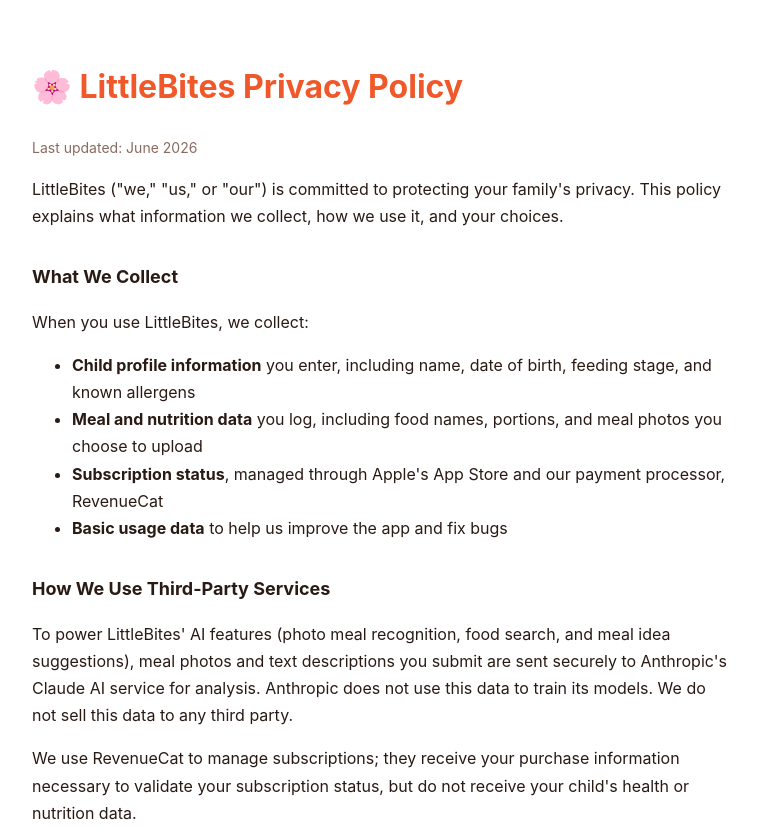
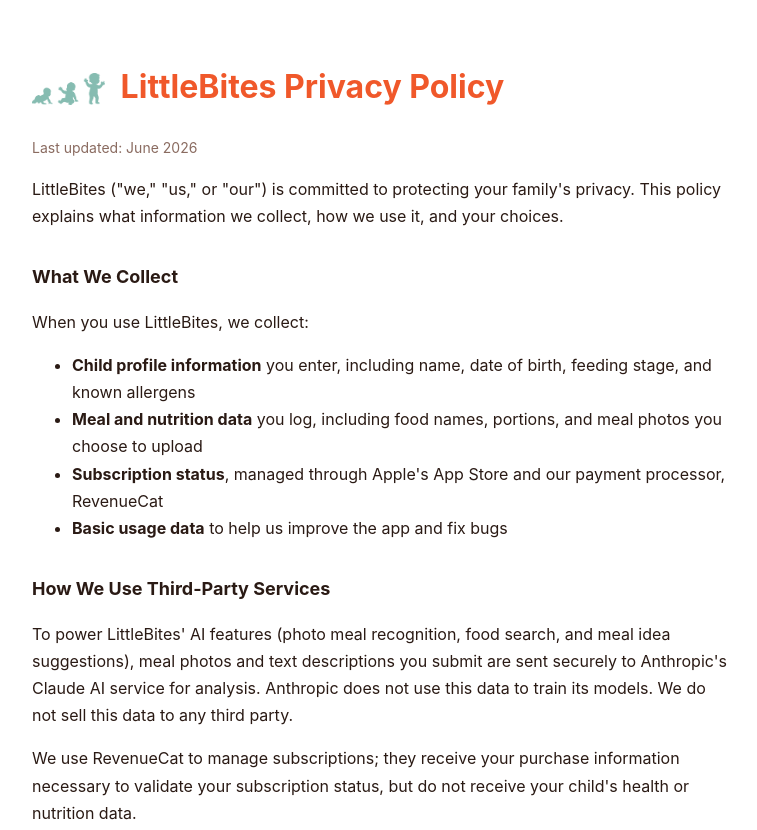
Before and after one commit to apmeyer93/littlebites-support, a plain HTML site: page privacy.html in a window 1280 px wide. Shown: the top 830 px of the page, without its empty margins (258-1015 px from the left). Drawn offline with Linux system fonts and the light colour scheme.

Commit message:
Update privacy policy header with brand image

```diff
--- a/privacy.html
+++ b/privacy.html
@@ -13,8 +13,7 @@
 </style>
 </head>
 <body>
-  <h1>🌸 LittleBites Privacy Policy</h1>
-  <p class="updated">Last updated: June 2026</p>
+<h1><img src="brand-mark.png" alt="LittleBites" style="height: 32px; vertical-align: middle; margin-right: 8px;"> LittleBites Privacy Policy</h1>  <p class="updated">Last updated: June 2026</p>
 
   <p>LittleBites ("we," "us," or "our") is committed to protecting your family's privacy. This policy explains what information we collect, how we use it, and your choices.</p>
 
```
